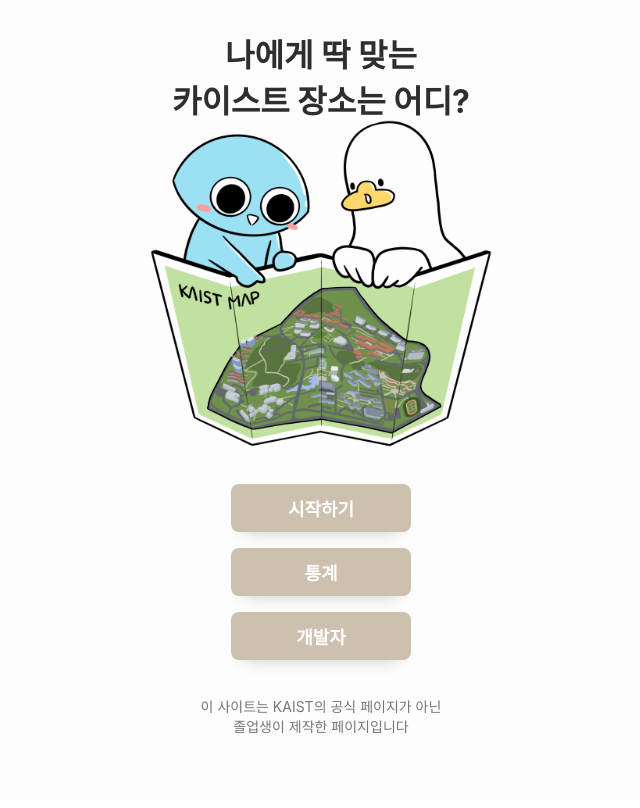
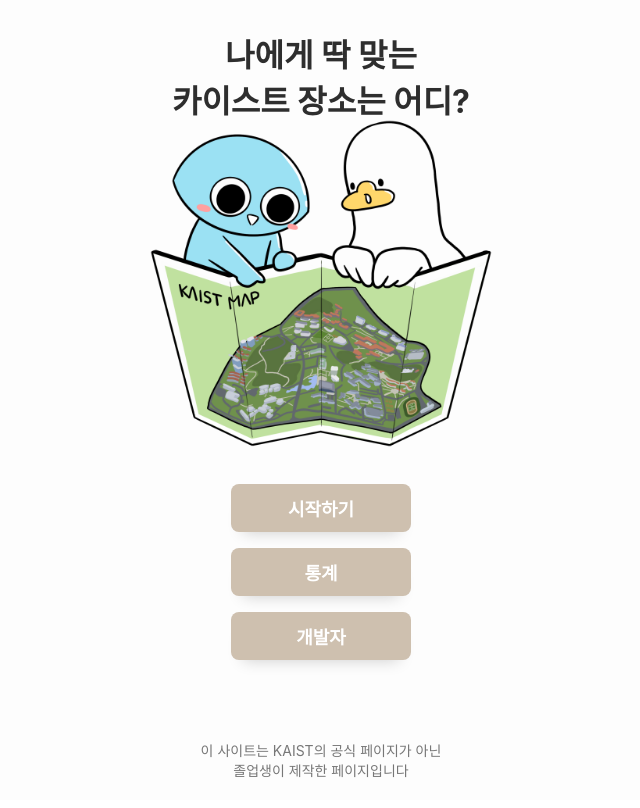
Before and after one commit to nonalcholic/nonalcholic, a React (Create React App) app in the folder client/: page /start in a window 1280 px wide. Shown: the whole page, without its empty margins (319-959 px from the left). Built offline with nearby package versions, Linux system fonts and the light colour scheme; no server answers.

Commit message:
Change hint as fixed

```diff
--- a/client/src/components/HomeButton.scss
+++ b/client/src/components/HomeButton.scss
@@ -1,9 +1,6 @@
 @import "src/index.scss";
 
 .home-button {
-  position: fixed;
-  bottom: 0;
-
   display: flex;
   justify-content: center;
   align-items: center;
--- a/client/src/components/HomeButton.tsx
+++ b/client/src/components/HomeButton.tsx
@@ -12,7 +12,7 @@ const HomeButton: React.FC<Props> = (props) => {
   return (
     <>
       <div
-        className="home-button"
+        className="home-button bottom-fixed"
         style={{
           marginTop: "auto",
         }}
--- a/client/src/pages/ResultPage.scss
+++ b/client/src/pages/ResultPage.scss
@@ -5,12 +5,10 @@
   flex-direction: column;
   justify-content: center;
   align-items: center;
-
-  // width: 100%;
-  // height: 20%;
 }
 
 .result-container {
+  padding: 20px 0;
   display: flex;
   flex-direction: column;
   justify-content: center;
--- a/client/src/pages/ResultPage.tsx
+++ b/client/src/pages/ResultPage.tsx
@@ -2,7 +2,7 @@ import React, { useEffect, useRef, useState } from "react";
 import { useSelector } from "react-redux";
 import { useParams } from "react-router-dom";
 import { ShareInterface } from "../redux/interfaces/dataInterface";
-import { RiInstagramLine, RiKakaoTalkFill } from "react-icons/ri";
+import { RiKakaoTalkFill } from "react-icons/ri";
 import { FiImage, FiLink } from "react-icons/fi";
 import "./ResultPage.scss";
 import { MBTIResult } from "../utils/utils.const";
@@ -95,7 +95,6 @@ const ResultPage: React.FC<Props> = (props) => {
         break;
       case "kakao":
         break;
-      // 7281c5f7129e05440500f936dedee302/
     }
   };
 
@@ -119,11 +118,11 @@ const ResultPage: React.FC<Props> = (props) => {
 
   return (
     <>
-      <span className="title" style={{ height: 100 }}>
-        {"나의 KAIST 최애 장소는.."}
-      </span>
       <div className="animation-fade-in" />
       <div className="result-container" id="result-container">
+        <span className="title" style={{ height: 100 }}>
+          {"나의 KAIST 최애 장소는.."}
+        </span>
         <div className="result-picture"></div>
         <span className="result-title">{MBTIResult[mbti].title}</span>
         <span className="result-context">{MBTIResult[mbti].subtitle}</span>
@@ -153,9 +152,6 @@ const ResultPage: React.FC<Props> = (props) => {
           >
             <RiKakaoTalkFill className="share-svg" fill={"black"} />
           </button>
-          <button className="small-button" onClick={() => onShare("instagram")}>
-            <RiInstagramLine style={{ color: "black" }} className="share-svg" />
-          </button>
         </div>
       </div>
       <HomeButton />
--- a/client/src/pages/StartPage.tsx
+++ b/client/src/pages/StartPage.tsx
@@ -38,7 +38,7 @@ const StartPage: React.FC<Props> = (props) => {
           개발자
         </button>
       </div>
-      <span className="hint" style={{ marginTop: 36 }}>
+      <span className="hint bottom-fixed" style={{ padding: "20px 0" }}>
         {"이 사이트는 KAIST의 공식 페이지가 아닌\n졸업생이 제작한 페이지입니다"}
       </span>
     </>
--- a/client/src/routers/RootRouter.scss
+++ b/client/src/routers/RootRouter.scss
@@ -204,3 +204,8 @@
     height: 24px;
   }
 }
+
+.bottom-fixed {
+  position: fixed;
+  bottom: 0;
+}
```
